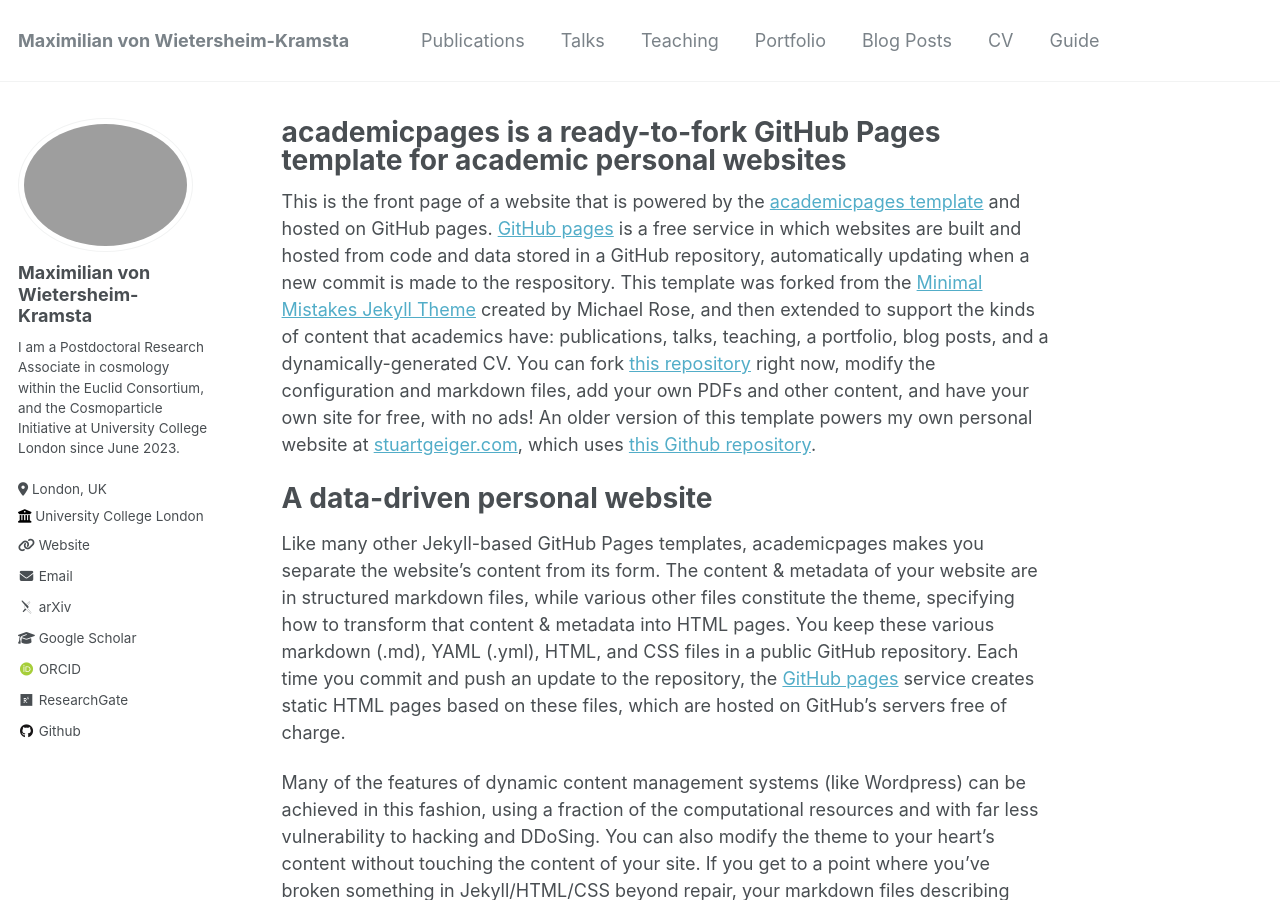
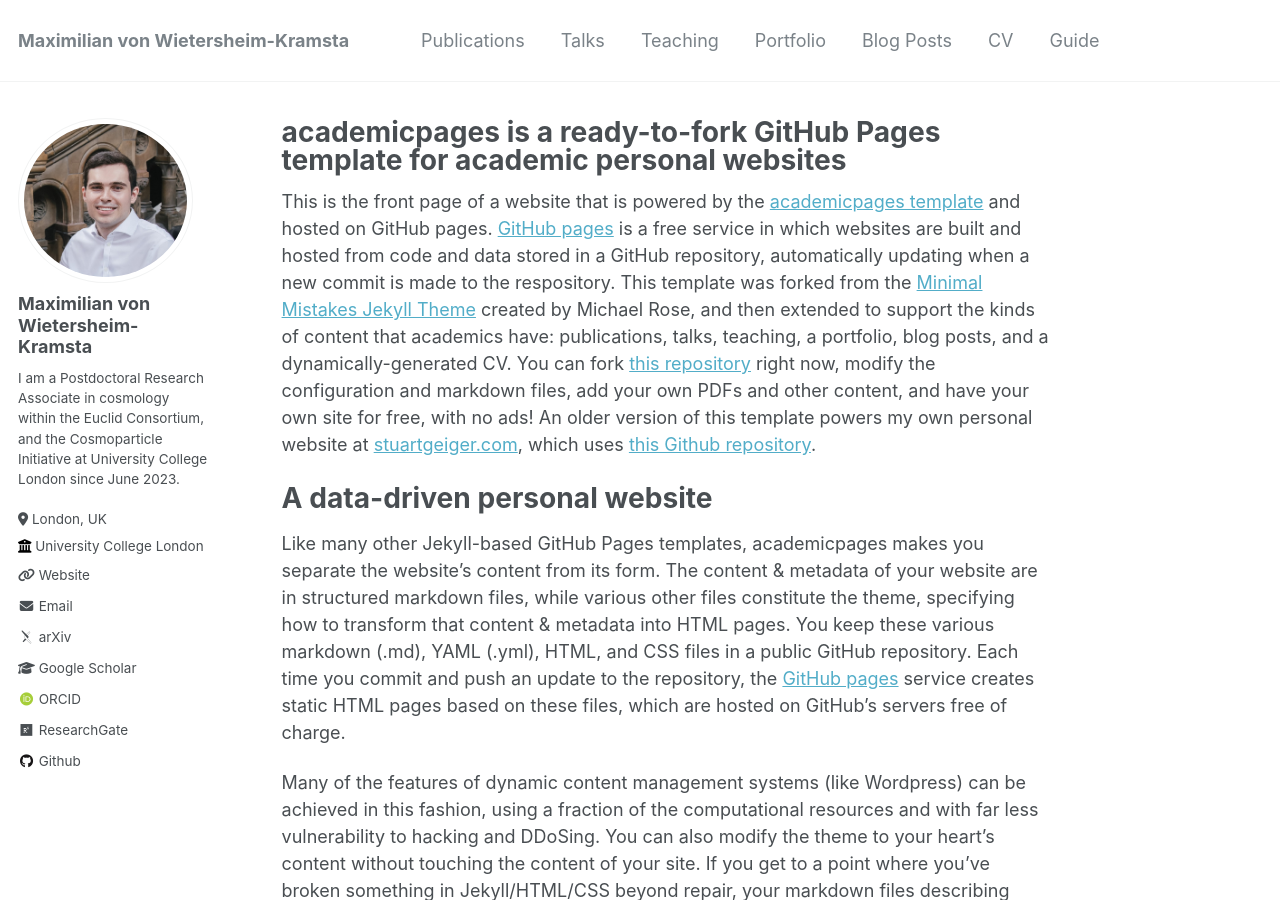
Before and after one commit to mwiet/mwiet.github.io, a Jekyll site: the page built from _pages/about.md, in a window 1280 px wide and 900 px high. Built offline with Jekyll 4.4.1, drawn with Linux system fonts in a browser that asks for light colours; some web fonts are replaced.

Commit message:
Update _config.yml

```diff
--- a/_config.yml
+++ b/_config.yml
@@ -21,7 +21,7 @@
 #               Additional customization can be done by editing /_includes/author-profile.html
 author:
   # Biographic information
-  avatar           : "profile.png"
+  avatar           : "profile_zoom.jpg"
   name             : "Maximilian von Wietersheim-Kramsta"
   pronouns         : # example: "she/her"
   bio              : "I am a Postdoctoral Research Associate in cosmology within the Euclid Consortium, and the Cosmoparticle Initiative at University College London since June 2023."
```
